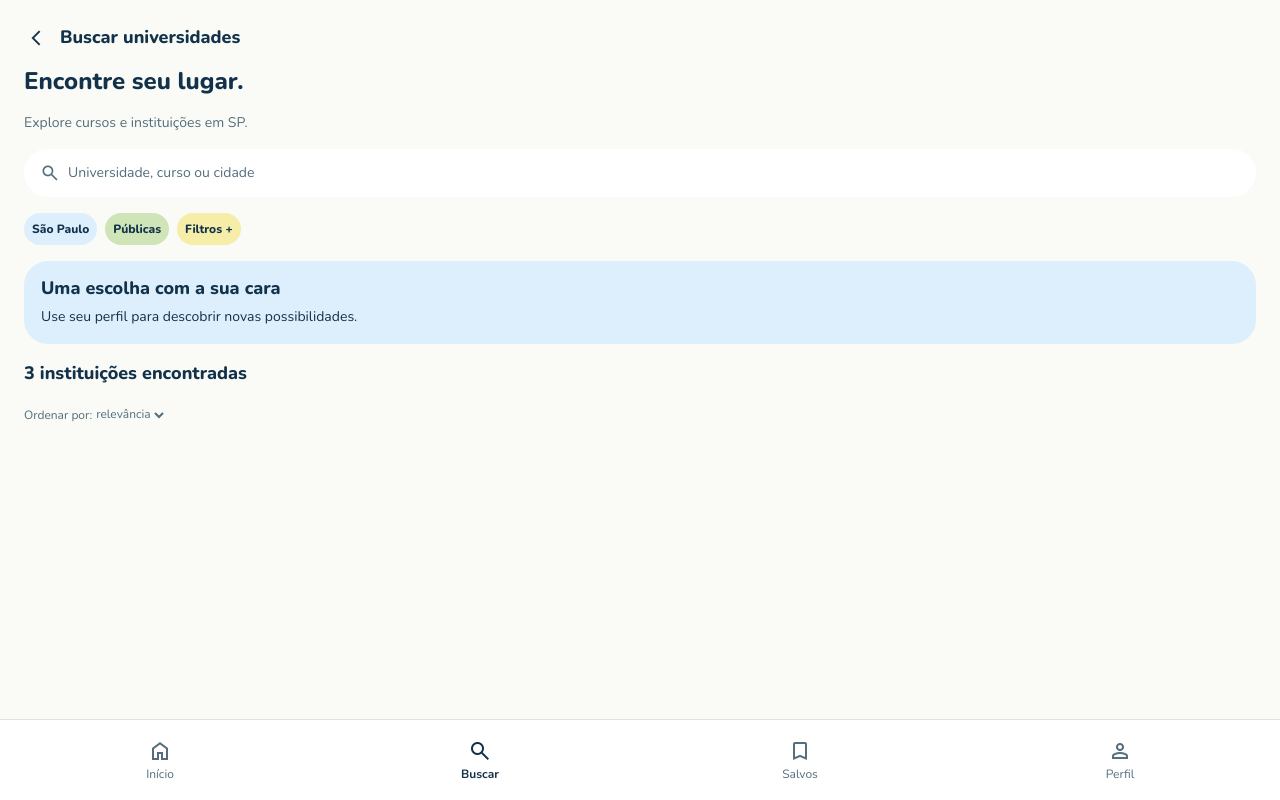
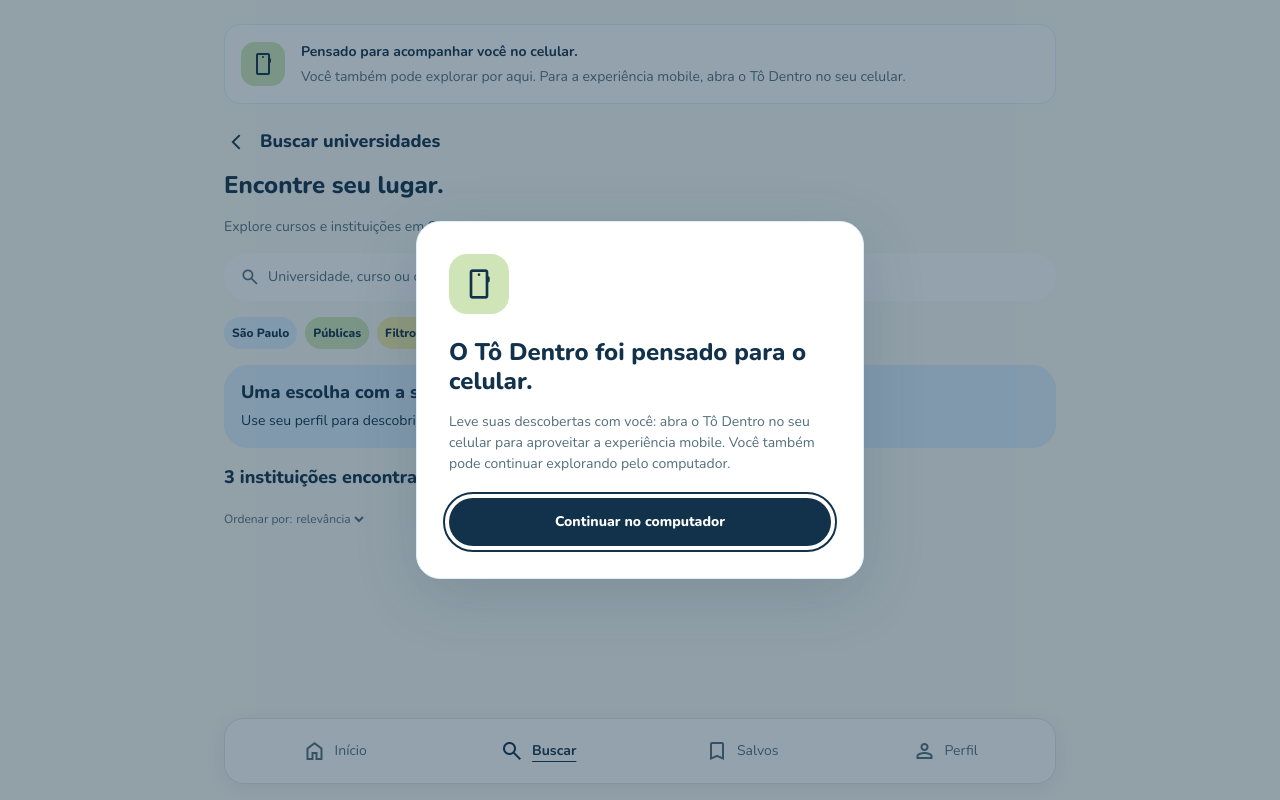
Before and after one commit to carolfantinate/to-dentro, a plain HTML site: page src/pages/buscar-universidades.html in a window 1280 px wide. Drawn offline with nearby package versions, Linux system fonts and the light colour scheme; no server answers.

Commit message:
feat: adicionar suporte a dispositivos maiores

```diff
--- /dev/null
+++ b/src/scripts/components/device-tip.js
@@ -0,0 +1,42 @@
+// Recomendação permanente no desktop e apresentação a cada carregamento da página.
+const desktop = window.matchMedia('(min-width: 1024px)');
+let welcomed = false;
+
+function showWelcome() {
+  if (welcomed || document.querySelector('.device-dialog') || typeof HTMLDialogElement === 'undefined') return;
+  const dialog = document.createElement('dialog'); dialog.className = 'device-dialog';
+  dialog.setAttribute('aria-labelledby', 'device-dialog-title');
+  dialog.setAttribute('aria-describedby', 'device-dialog-description');
+  const icon = document.createElement('span'); icon.className = 'device-dialog-icon material-symbols-outlined';
+  icon.textContent = 'smartphone'; icon.setAttribute('aria-hidden', 'true');
+  const title = document.createElement('h2'); title.id = 'device-dialog-title';
+  title.textContent = 'O Tô Dentro foi pensado para o celular.';
+  const description = document.createElement('p'); description.id = 'device-dialog-description';
+  description.textContent = 'Leve suas descobertas com você: abra o Tô Dentro no seu celular para aproveitar a experiência mobile. Você também pode continuar explorando pelo computador.';
+  const button = document.createElement('button'); button.type = 'button'; button.className = 'button button-ink';
+  button.textContent = 'Continuar no computador'; button.autofocus = true;
+  button.addEventListener('click', () => dialog.close());
+  dialog.addEventListener('close', () => {
+    welcomed = true;
+    dialog.remove();
+  });
+  dialog.append(icon, title, description, button); document.body.append(dialog); dialog.showModal();
+}
+
+function showTip() {
+  if (!desktop.matches) { document.querySelector('.device-dialog[open]')?.close(); return; }
+  if (document.querySelector('.device-tip')) { showWelcome(); return; }
+  const aside = document.createElement('aside'); aside.className = 'device-tip';
+  aside.setAttribute('aria-label', 'Experiência no celular');
+  const icon = document.createElement('span'); icon.className = 'material-symbols-outlined';
+  icon.textContent = 'smartphone'; icon.setAttribute('aria-hidden', 'true');
+  const text = document.createElement('p');
+  const title = document.createElement('strong'); title.textContent = 'Pensado para acompanhar você no celular.';
+  const description = document.createElement('span'); description.textContent = 'Você também pode explorar por aqui. Para a experiência mobile, abra o Tô Dentro no seu celular.';
+  text.append(title, description);
+  aside.append(icon, text); document.body.prepend(aside);
+  showWelcome();
+}
+
+showTip();
+desktop.addEventListener('change', showTip);
--- a/src/scripts/services/navigation.js
+++ b/src/scripts/services/navigation.js
@@ -1,5 +1,6 @@
 (() => {
   'use strict';
+  import(new URL('../components/device-tip.js', document.currentScript.src).href).catch(() => { /* A recomendação não impede a navegação. */ });
   const root=new URL('../../../',document.currentScript.src);
   const local=(value,allowSame=false)=>{
     if(!value)return null;
--- a/src/styles/layout/container.css
+++ b/src/styles/layout/container.css
@@ -4,4 +4,4 @@
   padding-inline: var(--page-gutter);
 }
 
-/* Adicionar media queries com min-width quando adaptarmos para desktop. */
+/* Adaptações de tablet e desktop em responsive.css. */
--- /dev/null
+++ b/src/styles/layout/responsive.css
@@ -0,0 +1,192 @@
+/* Mobile permanece a base. As telas maiores usam uma apresentação compacta. */
+.device-tip {
+  display: none;
+}
+
+.device-dialog {
+  width: min(calc(100% - 3rem), 28rem);
+  max-height: calc(100dvh - 3rem);
+  margin: auto;
+  padding: 2rem;
+  border: 1px solid var(--color-blue);
+  border-radius: var(--radius-card);
+  color: var(--color-text);
+  background: var(--color-surface);
+  box-shadow: 0 1rem 4rem rgb(18 50 75 / 16%);
+}
+
+.device-dialog::backdrop {
+  background: rgb(18 50 75 / 45%);
+}
+
+body:has(.device-dialog[open]) {
+  overflow: hidden;
+}
+
+.device-dialog-icon {
+  display: grid;
+  place-items: center;
+  width: 3.75rem;
+  height: 3.75rem;
+  margin-bottom: var(--space-6);
+  border-radius: 1.125rem;
+  background: var(--color-green);
+  font-size: 2rem;
+}
+
+.device-dialog h2 {
+  margin: 0;
+  font-size: var(--font-size-2xl);
+  font-weight: var(--font-weight-extrabold);
+  line-height: var(--line-height-heading);
+}
+
+.device-dialog p {
+  margin: var(--space-4) 0 var(--space-6);
+  font-size: var(--font-size-sm);
+  color: var(--color-text-muted);
+}
+
+.device-dialog .button {
+  width: 100%;
+  cursor: pointer;
+}
+
+@media (min-width: 768px) {
+  :root {
+    --app-content-width: 56rem;
+    --page-gutter: 2rem;
+  }
+
+  .page-container {
+    max-width: var(--app-content-width);
+    margin-inline: auto;
+  }
+
+  .bottom-nav {
+    width: min(100%, var(--app-content-width));
+    margin-inline: auto;
+    border-inline: 1px solid var(--bottom-nav-border-color);
+  }
+
+  .home .home-shortcuts {
+    grid-template-columns: repeat(3, minmax(0, 1fr));
+  }
+
+  .university-search-page .university-results-list,
+  .courses-page .course-list,
+  .map-page .map-universities {
+    display: grid;
+    grid-template-columns: repeat(2, minmax(0, 1fr));
+    gap: var(--space-4);
+    align-items: start;
+  }
+
+  .university-results-list td-university-card,
+  .university-results-list .university-card {
+    height: 100%;
+  }
+
+  .map-page .university-map {
+    height: 28rem;
+  }
+
+  .page-container.calendar-page .calendar-day {
+    min-height: 3.25rem;
+    font-size: var(--font-size-sm);
+  }
+
+  .page-container.calendar-page .calendar-add {
+    right: max(2rem, calc((100vw - var(--app-content-width)) / 2 + 2rem));
+  }
+
+  .page-container .university-gallery-track img {
+    max-height: 20rem;
+    object-fit: cover;
+  }
+}
+
+@media (min-width: 1024px) {
+  body {
+    padding-top: var(--space-6);
+  }
+
+  body:has(.bottom-nav) {
+    padding-bottom: calc(var(--bottom-nav-height) + 2rem);
+  }
+
+  .device-tip {
+    display: flex;
+    align-items: center;
+    gap: var(--space-4);
+    width: calc(100% - 4rem);
+    max-width: calc(var(--app-content-width) - 4rem);
+    padding: var(--space-4);
+    margin-inline: auto;
+    border: 1px solid var(--color-blue);
+    border-radius: 1rem;
+    background: var(--color-surface);
+    font-size: var(--font-size-sm);
+  }
+
+  .device-tip > .material-symbols-outlined {
+    display: grid;
+    place-items: center;
+    flex-shrink: 0;
+    width: 2.75rem;
+    height: 2.75rem;
+    border-radius: 0.875rem;
+    background: var(--color-green);
+    font-size: 1.5rem;
+  }
+
+  .device-tip p {
+    display: grid;
+    gap: var(--space-1);
+    margin: 0;
+  }
+
+  .device-tip p > span {
+    color: var(--color-text-muted);
+  }
+
+  .bottom-nav {
+    bottom: var(--space-4);
+    width: min(calc(100% - 4rem), calc(var(--app-content-width) - 4rem));
+    border: 1px solid var(--bottom-nav-border-color);
+    border-radius: 1.25rem;
+    box-shadow: 0 4px 20px rgb(18 50 75 / 8%);
+  }
+
+  .bottom-nav .bottom-nav-item {
+    flex-direction: row;
+    gap: var(--space-2);
+    min-height: 4rem;
+    font-size: var(--font-size-sm);
+  }
+
+  .bottom-nav .bottom-nav-list {
+    min-height: 4rem;
+    padding-inline: var(--space-2);
+  }
+
+  .bottom-nav-item[aria-current='page'] {
+    text-decoration: underline;
+    text-underline-offset: 0.375rem;
+  }
+
+  .page-container.home {
+    gap: var(--space-6);
+  }
+
+  .home .vocational-invitation p {
+    max-width: 30rem;
+  }
+
+  .page-container.dates-page,
+  .page-container.reminder-page,
+  .page-container.experience-page,
+  .page-container.quiz-page {
+    max-width: 44rem;
+  }
+}
--- a/src/styles/main.css
+++ b/src/styles/main.css
@@ -14,3 +14,4 @@
 @import url('./components/auth.css');
 
 @import url('./components/comparison-option.css');
+@import url('./layout/responsive.css');
--- a/src/styles/pages/home.css
+++ b/src/styles/pages/home.css
@@ -47,6 +47,7 @@
   width: 13.75rem;
   height: auto;
   margin-bottom: var(--space-6);
+  margin-inline: auto;
 }
 
 .home-header h1 {
--- a/src/styles/pages/universidade.css
+++ b/src/styles/pages/universidade.css
@@ -279,7 +279,8 @@
   gap: var(--space-4);
 }
 .university-official-card { display:flex; align-items:center; gap:var(--space-3); padding:var(--space-4); border:1px solid #dfe8eb; border-radius:var(--radius-card); background:var(--color-surface); color:var(--color-text); text-decoration:none; }
-.university-official-card > span:first-child { padding:.625rem; border-radius:.75rem; background:var(--color-blue); }
+.university-official-card > .university-official-icon { display:grid; place-items:center; flex:0 0 2.75rem; width:2.75rem; height:2.75rem; border-radius:.75rem; background:var(--color-blue); }
+.university-official-card > .material-symbols-outlined { flex-shrink:0; }
 .university-official-card > span:nth-child(2) { flex:1; min-width:0; }
 .university-official-card strong { display:block; font-size:var(--font-size-sm); }
 .university-official-card small { display:block; margin-top:.25rem; color:var(--color-text-muted); font-size:var(--font-size-xs); }
```
Also changed, not shown: src/pages/universidade.html (+1 -1 lines), README.md.
